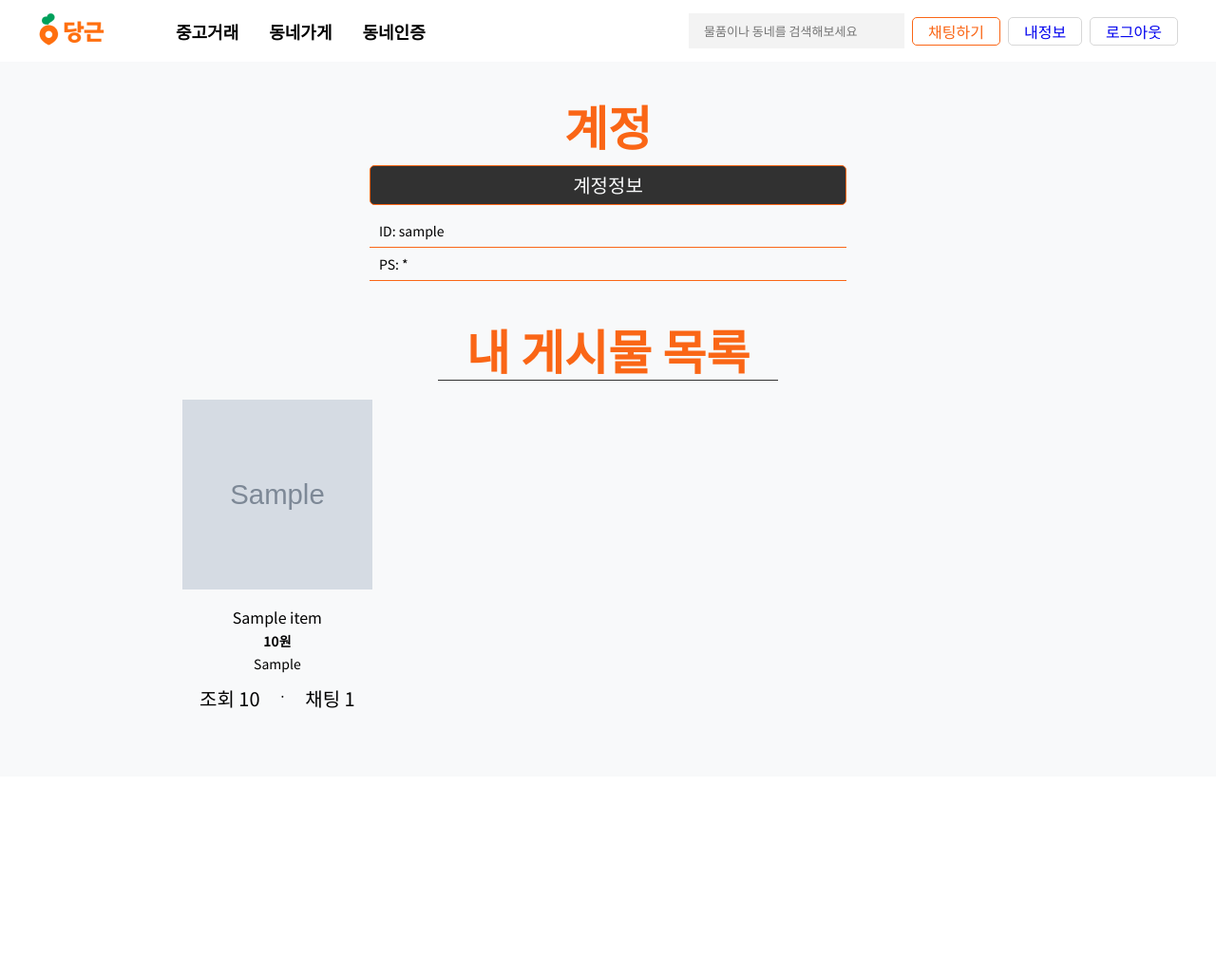
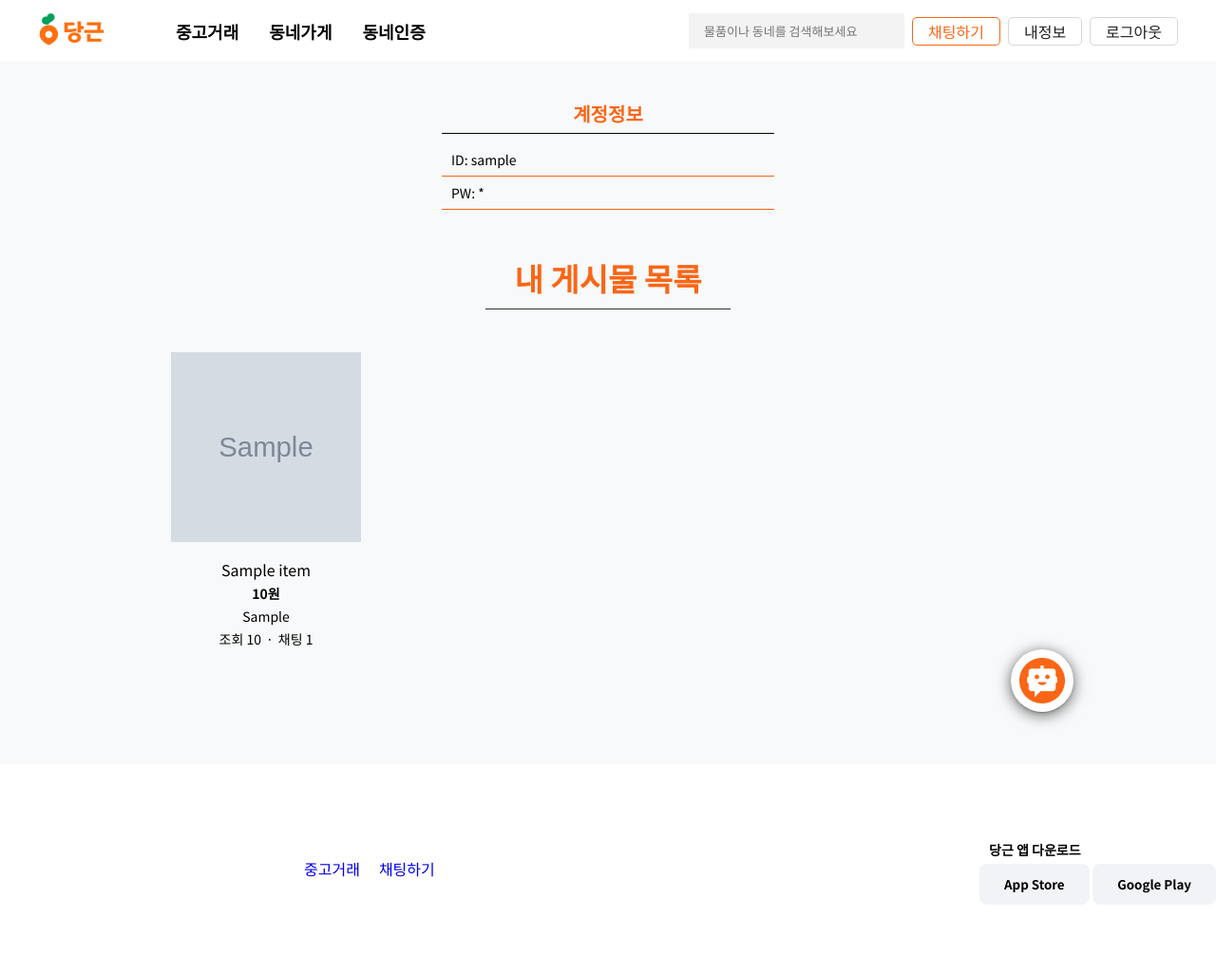
Before and after one commit to Dani8175/merchant_django, a Django app: page /account/ in a window 1280 px wide. Shown: the whole page at 95% size. Before the commit the page ends 746 px from the top, so only its background shows below. Run offline with Django 4.2, Linux system fonts and the light colour scheme; a user stored in the database is signed in; tables that the repository leaves empty hold one stand-in row (values such as "Sample post"); grey boxes marked "Sample" are stand-in pictures; parts of the project's set-up code (start-up, migrations or seed data) failed here and were passed over.

Commit message:
css 위치조정

```diff
--- a/merchant_django/carrot_app/static/css/account.css
+++ b/merchant_django/carrot_app/static/css/account.css
@@ -3,7 +3,6 @@
     border-radius: 4px;
     display: flex;
     flex-flow: column;
-    margin-bottom: 32px;
 }
 
 .content_box {
@@ -27,15 +26,13 @@
 }
 
 .main_info {
-    border: 1px solid #fa6616;
-    ;
-    border-radius: 5px;
-    width: 500px;
+    width: 350px;
     margin-top: 10px;
     /* 위쪽 간격 설정 */
     margin-bottom: 10px;
     /* 아래쪽 간격 설정 */
-    background-color: #313131;
+    font-weight: 700;
+    border-bottom: 1px solid black;
 }
 
 h2 {
@@ -43,13 +40,19 @@
     margin-bottom: 10px;
     text-align: center;
     font-size: 20px;
-    color: #f8f9fa;
-    border-radius: 3px;
+    color: #fa6616;
+
+}
+
+.exclude
+{
+    margin: 10px;
 }
 
 p {
     font-size: 14px;
     margin: 10px;
+    margin-bottom: 0px;
 }
 
 button {
--- a/merchant_django/carrot_app/static/css/footer.css
+++ b/merchant_django/carrot_app/static/css/footer.css
@@ -1,10 +1,14 @@
 .footer{
     width: 100%;
     background-color: #fff;
-    height: 225px;
+    height: 220px;
     display: flex;
     font-family: 'Noto Sans KR', sans-serif;
     margin-top: 60px;
+}
+
+.footer .container{
+    margin: 0px 0px 0px 320px
 }
 
 .buttons{
--- a/merchant_django/carrot_app/static/css/location.css
+++ b/merchant_django/carrot_app/static/css/location.css
@@ -1,6 +1,4 @@
-.flex-box{
-    margin-top: 7px;
-}
+
 
 .primary-button{
     padding: 16px;
@@ -34,6 +32,8 @@
     width:80%;
     padding:14px;
     border-radius: 2px;
+    margin-right: 23px;
+    font-size: 15px;
 }
 
 .region-input button{
--- a/merchant_django/carrot_app/static/css/nav.css
+++ b/merchant_django/carrot_app/static/css/nav.css
@@ -57,3 +57,8 @@
     color: #fa6616;
 
 }
+
+.black-text
+{
+    color: #1e1e1e;
+}
--- a/merchant_django/carrot_app/templates/account.html
+++ b/merchant_django/carrot_app/templates/account.html
@@ -23,7 +23,7 @@
             flex-wrap: nowrap !important;
             overflow-x: auto !important;
             padding: 10px !important;
-            margin: 0 170px;
+            margin: 25px 170px;
             justify-content: center;
         }
 
@@ -75,7 +75,7 @@
     {% include 'nav.html' %}
     <main>
         <div class="content_box" style="margin-bottom: -30px; margin-top: 100px;">
-            <h1 class="account_h1">계정</h1>
+            {% comment %} <h1 class="account_h1">계정</h1> {% endcomment %}
             <div class="account_info">
                 <div class="main_info">
                     <h2>계정정보</h2>
@@ -91,18 +91,18 @@
                 <div>
                     <div style="text-align: center; display: flex; justify-content: space-between;">
                         <div style="display: inline-block;">
-                            <p class="exclude" >PS:   {{ user.password|mask_and_truncate_password:8 }} </p>
+                            <p class="exclude" >PW:   {{ user.password|mask_and_truncate_password:8 }} </p>
                         </div>
                     </div>
                 </div>
             </div>
         </div>
         <div style="margin-top: 70px;">
-            <h1 class="content_list" style="color: #fa6616; margin-bottom:-40px;">내 게시물 목록</h1>
+            <h1 class="content_list" style="color: #fa6616; margin-bottom:-40px; font-size: 33px">내 게시물 목록</h1>
             <ul class="post-list" >
                 <div class="post-container">
                     {% for post in posts %}
-                        <li class="post_card" style="display: flex; align-items: center; border">
+                        <li class="post_card" style="display: flex; align-items: center; margin-right: 20px;">
                                 <a href="{% url 'trade_post' item_id=post.item_id %}" style="color: black; text-decoration: none;">
                                 <img src="{{ MEDIA_URL }}{{ post.image_url }}" alt="{{ post.title }}" class="pic" style="padding-top:0">
                                 {% comment %} <img src="{% static "img/end-post.png" %}" class=""> {% endcomment %}
@@ -120,10 +120,10 @@
                                 {% comment %} <p class="bold">{{ post.price }}</p> {% endcomment %}
                                 <p>{{ post.hope_loc }}</p>
                                 <div class="flex-box">
-                                <p style="font-size: 20px;">조회
+                                <p style="">조회
                                     {{ post.views }}</p>
-                                <p>·</p>
-                                <p style="font-size: 20px;">채팅
+                                <p style="margin: 10px -5px 10px -5px;">·</p>
+                                <p style="">채팅
                                     {{ post.chat_count }}</p>
                                 </a>
                         </li>
@@ -134,6 +134,7 @@
             </ul>
         </div>
     </main>
+    {% include 'footer.html' %}
 </body>
 
 </html>
--- a/merchant_django/carrot_app/templates/location.html
+++ b/merchant_django/carrot_app/templates/location.html
@@ -34,7 +34,7 @@
           {% comment %} <label for="region-setting">내 동네 설정</label> {% endcomment %}
           <form method="POST" action="/set_region/" id="region-form">
             {% csrf_token %}
-            <div class="flex-box full-box between region-input">
+            <div class="full-box between region-input" style="margin-top: 14px">
               {% comment %} <input type="text" id="region-setting" class="region-setting" name="region-setting" placeholder="예) 서울 강서구 화곡동" value="{{ region }}"> {% endcomment %}
               <input type="text" id="region-setting" class="region-setting" name="region-setting" placeholder="예) 서울 강서구 화곡동" value="{% if region %}{{ region }}{% endif %}">
               <button type="submit" class="ghost-button orange region-setting" style="width:15%" id="set-region-button">
--- a/merchant_django/carrot_app/templates/nav.html
+++ b/merchant_django/carrot_app/templates/nav.html
@@ -30,8 +30,8 @@
         </form>
         {% if user.is_authenticated %}
         <a style="border-radius: 5px;" href="{% url 'chat' %}" class="ghost-button orange">채팅하기</a>
-        <a style="border-radius: 5px;" href="{% url 'account' %}" class="ghost-button">내정보</a>
-        <a style="border-radius: 5px;" href="{% url 'logout' %}" class="ghost-button">로그아웃</a>
+        <a style="border-radius: 5px;" href="{% url 'account' %}" class="ghost-button black-text">내정보</a>
+        <a style="border-radius: 5px;" href="{% url 'logout' %}" class="ghost-button black-text">로그아웃</a>
 
         {% else %}
         <a href="{% url 'login' %}?next={{ request.path }}" class="ghost-button" style="color: #1e1e1e">로그인</a>
--- a/merchant_django/carrot_app/templates/village_store.html
+++ b/merchant_django/carrot_app/templates/village_store.html
@@ -28,7 +28,7 @@
                         자주가는 동네 가게
                     </h1>
                     <span class="title  _span"
-                        style="display: block; margin: 1rem 0 0; margin-left: 203px; font-size: 22px;line-height: normal;">
+                        style="display: block; margin: 1rem 0 0; margin-left: 325px; font-size: 22px;line-height: normal;">
                         우리동네 사람들이
                         <br>
                         이용하는 가게를 찾아보세요.
```
Also changed, not shown: merchant_django/carrot_app/static/css/village_store.css (+4 -4 lines).
